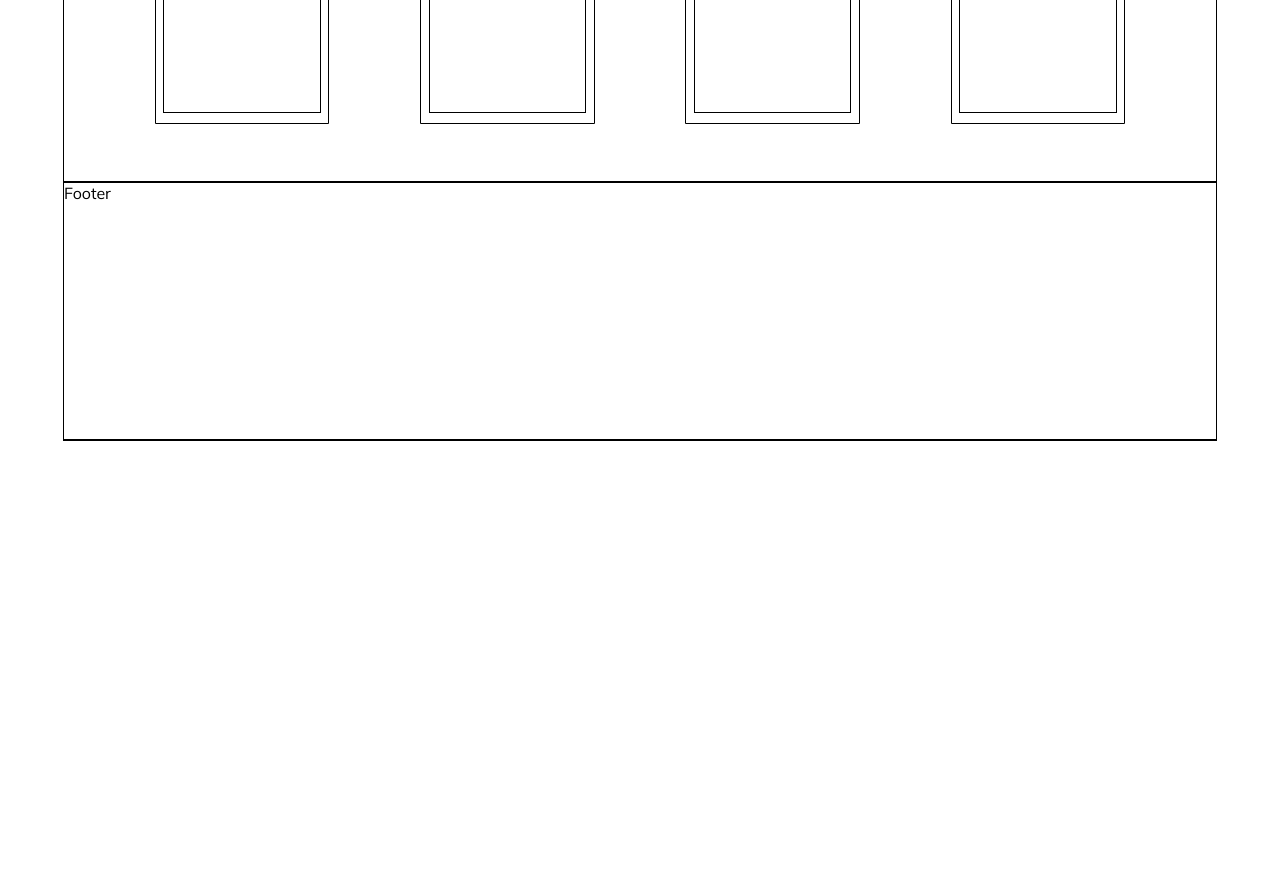
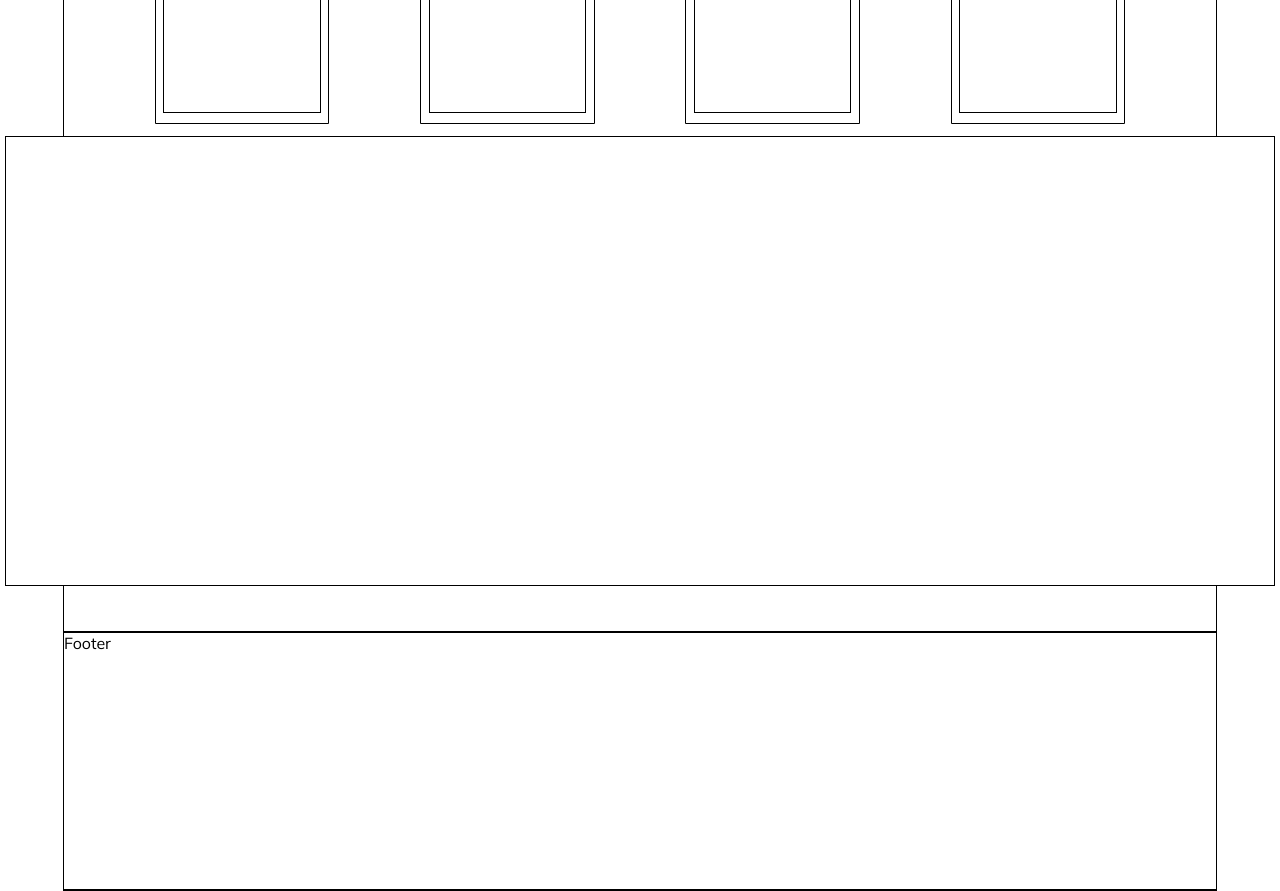
Before and after one commit to MokuaEnock/greenly, a React (Create React App) app: page / in a window 1280 px wide. Shown: the part 1500-2391 px from the top of the page. Before the commit the page ends 1941 px from the top, so only its background shows below. Built offline with nearby package versions, Linux system fonts and the light colour scheme.

Commit message:
add image tag

```diff
--- a/src/pages/landing/landing.css
+++ b/src/pages/landing/landing.css
@@ -345,3 +345,11 @@
     align-items: center;
 
 }
+
+#image-tag {
+    width: 110%;
+    height: 35vw;
+    background-color: white;
+    border: thin solid black;
+
+}
```
